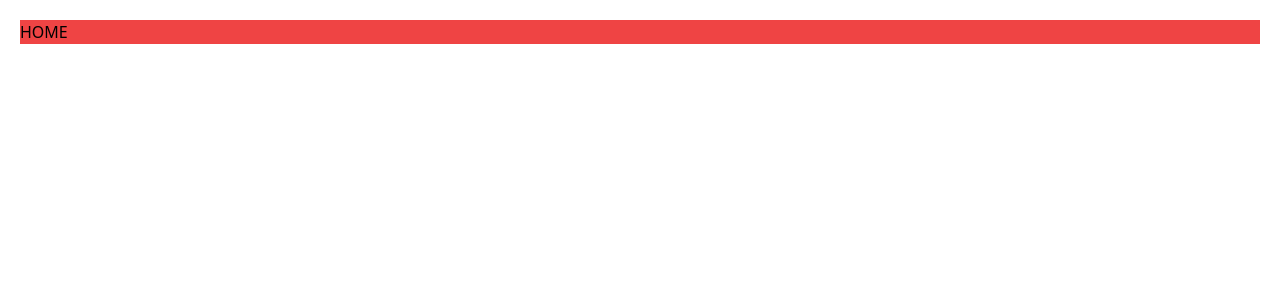
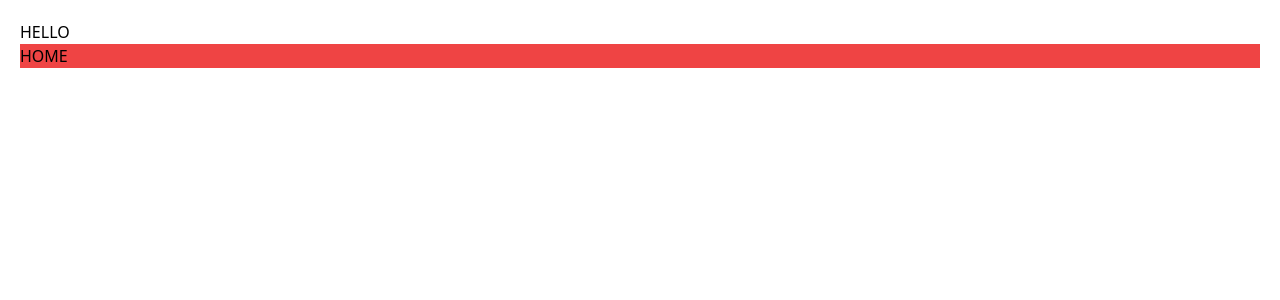
Before and after one commit to dehanz13/nextjs-pos-webapp, a Next.js app: page / in a window 1280 px wide. Shown: the top 300 px of the page. Built offline with nearby package versions, Linux system fonts and the light colour scheme.

Commit message:
added h1

```diff
--- a/src/pages/_app.js
+++ b/src/pages/_app.js
@@ -6,6 +6,7 @@ function MyApp({ Component, pageProps }) {
   return (
     <UserProvider>
       <div className="p-5 w-screen h-screen">
+        <h1>HELLO</h1>
         <Component {...pageProps} />
       </div>
     </UserProvider>
```
